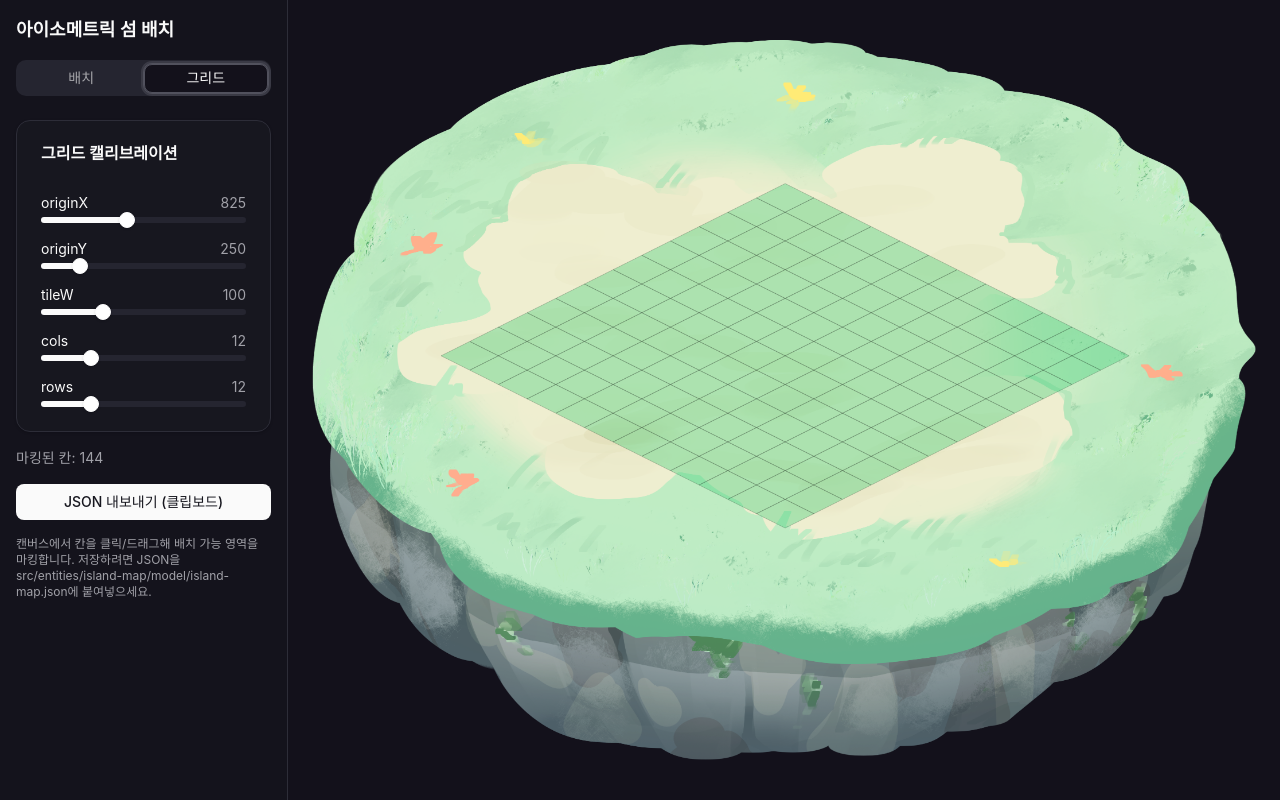
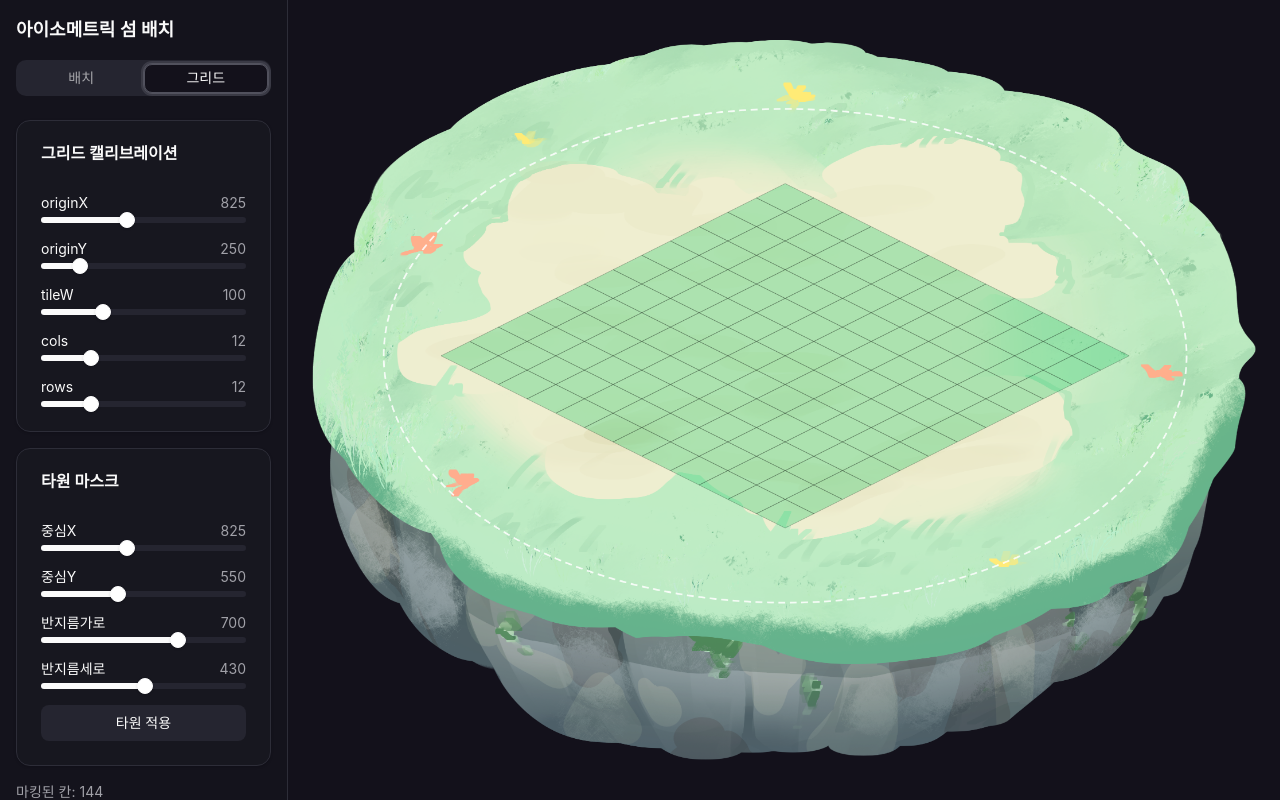
Before and after one commit to jeong-hoi-seok/Isometric-2d_test, a React (Vite) app: page / in a window 1280 px wide. Both pictures are taken after a click on the tab "그리드". Built offline with nearby package versions, Linux system fonts and the light colour scheme.

Commit message:
feat(grid): 타원 마스크 도구와 원형 그리드 오버레이 추가
마름모 전체 대신 placeable 칸만 그려 그리드가 섬 상판 모양을 따르게 하고, 타원 내부 칸 자동 마킹으로 원형 배치 영역을 쉽게 만들기 위함.

```diff
--- a/src/features/edit-island-map/model/store.ts
+++ b/src/features/edit-island-map/model/store.ts
@@ -1,17 +1,21 @@
 import { create } from 'zustand';
 import { cellKey, defaultIslandMap, toPlaceableSet } from '../../../entities/island-map';
-import type { GridParams } from '../../../shared/lib/iso/grid';
+import { cellsInEllipse, type EllipseMask, type GridParams } from '../../../shared/lib/iso/grid';
 
 interface MapState {
   grid: GridParams;
   placeable: Set<string>;
+  ellipseMask: EllipseMask;
   setGridParam: (patch: Partial<GridParams>) => void;
   paintCell: (col: number, row: number, target: boolean) => void;
+  setEllipseMask: (patch: Partial<EllipseMask>) => void;
+  applyEllipseMask: () => void;
 }
 
 export const useMapStore = create<MapState>((set) => ({
   grid: defaultIslandMap.grid,
   placeable: toPlaceableSet(defaultIslandMap.placeable),
+  ellipseMask: { cx: 825, cy: 550, rx: 700, ry: 430 },
   setGridParam: (patch) => set((state) => ({ grid: { ...state.grid, ...patch } })),
   paintCell: (col, row, target) =>
     set((state) => {
@@ -22,4 +26,10 @@ export const useMapStore = create<MapState>((set) => ({
       else next.delete(key);
       return { placeable: next };
     }),
+  setEllipseMask: (patch) =>
+    set((state) => ({ ellipseMask: { ...state.ellipseMask, ...patch } })),
+  applyEllipseMask: () =>
+    set((state) => ({
+      placeable: toPlaceableSet(cellsInEllipse(state.grid, state.ellipseMask)),
+    })),
 }));
--- a/src/features/edit-island-map/ui/GridPanel.tsx
+++ b/src/features/edit-island-map/ui/GridPanel.tsx
@@ -1,10 +1,17 @@
 import { useEffect, useRef, useState } from 'react';
-import type { GridParams } from '../../../shared/lib/iso/grid';
+import type { EllipseMask, GridParams } from '../../../shared/lib/iso/grid';
 import { serializeIslandMap } from '../model/serialize';
 import { useMapStore } from '../model/store';
 import { Button } from '@/shared/ui/button';
 import { Card, CardContent, CardHeader, CardTitle } from '@/shared/ui/card';
 import { Slider } from '@/shared/ui/slider';
+
+const MASK_SLIDERS: { key: keyof EllipseMask; label: string; min: number; max: number; step: number }[] = [
+  { key: 'cx', label: '중심X', min: 0, max: 2000, step: 1 },
+  { key: 'cy', label: '중심Y', min: 0, max: 1500, step: 1 },
+  { key: 'rx', label: '반지름가로', min: 50, max: 1000, step: 5 },
+  { key: 'ry', label: '반지름세로', min: 50, max: 800, step: 5 },
+];
 
 const SLIDERS: { key: keyof GridParams; min: number; max: number; step: number }[] = [
   { key: 'originX', min: 0, max: 2000, step: 1 },
@@ -17,7 +24,10 @@ const SLIDERS: { key: keyof GridParams; min: number; max: number; step: number }
 export function GridPanel() {
   const grid = useMapStore((s) => s.grid);
   const placeable = useMapStore((s) => s.placeable);
+  const ellipseMask = useMapStore((s) => s.ellipseMask);
   const setGridParam = useMapStore((s) => s.setGridParam);
+  const setEllipseMask = useMapStore((s) => s.setEllipseMask);
+  const applyEllipseMask = useMapStore((s) => s.applyEllipseMask);
   const [copied, setCopied] = useState(false);
   const copiedTimerRef = useRef<ReturnType<typeof setTimeout> | null>(null);
 
@@ -62,6 +72,32 @@ export function GridPanel() {
         </CardContent>
       </Card>
 
+      <Card>
+        <CardHeader>
+          <CardTitle>타원 마스크</CardTitle>
+        </CardHeader>
+        <CardContent className="flex flex-col gap-4">
+          {MASK_SLIDERS.map(({ key, label, min, max, step }) => (
+            <div key={key} className="flex flex-col gap-1">
+              <div className="flex justify-between text-sm">
+                <span>{label}</span>
+                <span className="text-muted-foreground">{ellipseMask[key]}</span>
+              </div>
+              <Slider
+                min={min}
+                max={max}
+                step={step}
+                value={[ellipseMask[key]]}
+                onValueChange={([value]) => setEllipseMask({ [key]: value })}
+              />
+            </div>
+          ))}
+          <Button variant="secondary" onClick={applyEllipseMask}>
+            타원 적용
+          </Button>
+        </CardContent>
+      </Card>
+
       <p className="text-sm text-muted-foreground">마킹된 칸: {placeable.size}</p>
       <Button onClick={handleExport}>JSON 내보내기 (클립보드)</Button>
       {copied && <p className="text-sm text-emerald-400">클립보드에 복사됨</p>}
--- a/src/pages/dashboard/ui/DashboardPage.tsx
+++ b/src/pages/dashboard/ui/DashboardPage.tsx
@@ -18,6 +18,7 @@ export function DashboardPage() {
   const [activeTab, setActiveTab] = useState<AsideTab>('place');
   const grid = useMapStore((s) => s.grid);
   const placeable = useMapStore((s) => s.placeable);
+  const ellipseMask = useMapStore((s) => s.ellipseMask);
   const paintCell = useMapStore((s) => s.paintCell);
   const placements = usePlacementStore((s) => s.placements);
   const showGrid = usePlacementStore((s) => s.showGrid);
@@ -72,7 +73,9 @@ export function DashboardPage() {
             placements={placements}
             assets={ASSETS}
             showGrid={isGridTab || showGrid}
-            placeableSet={isGridTab ? placeable : undefined}
+            placeableSet={placeable}
+            showCandidates={isGridTab}
+            ellipsePreview={isGridTab ? ellipseMask : undefined}
             onCellPaint={isGridTab ? handleCellPaint : undefined}
           />
         )}
--- a/src/shared/lib/iso/grid.ts
+++ b/src/shared/lib/iso/grid.ts
@@ -47,3 +47,25 @@ export function cellDiamond(p: GridParams, col: number, row: number): [Point, Po
     { x: top.x - p.tileW / 2, y: top.y + th / 2 },
   ];
 }
+
+export interface EllipseMask {
+  cx: number;
+  cy: number;
+  rx: number;
+  ry: number;
+}
+
+/** 칸 중심이 타원 내부(경계 포함)인 칸 목록 */
+export function cellsInEllipse(p: GridParams, mask: EllipseMask): [number, number][] {
+  const th = tileHeight(p);
+  const cells: [number, number][] = [];
+  for (let col = 0; col < p.cols; col++) {
+    for (let row = 0; row < p.rows; row++) {
+      const top = gridToScreen(p, col, row);
+      const dx = (top.x - mask.cx) / mask.rx;
+      const dy = (top.y + th / 2 - mask.cy) / mask.ry;
+      if (dx * dx + dy * dy <= 1) cells.push([col, row]);
+    }
+  }
+  return cells;
+}
--- a/src/widgets/island-canvas/ui/IslandCanvas.tsx
+++ b/src/widgets/island-canvas/ui/IslandCanvas.tsx
@@ -6,6 +6,7 @@ import {
   cellDiamond,
   isInside,
   screenToGrid,
+  type EllipseMask,
   type GridParams,
 } from '../../../shared/lib/iso/grid';
 import { assetDrawRect } from '../model/asset-rect';
@@ -19,6 +20,10 @@ interface Props {
   showGrid?: boolean;
   /** 에디터: 배치 가능 칸 하이라이트 */
   placeableSet?: Set<string>;
+  /** 에디터: 비placeable 후보 칸도 흐리게 표시 */
+  showCandidates?: boolean;
+  /** 에디터: 타원 마스크 윤곽 미리보기 */
+  ellipsePreview?: EllipseMask;
   /** 에디터: 클릭·드래그로 지나간 칸 (col,row) 콜백 */
   onCellPaint?: (col: number, row: number) => void;
 }
@@ -31,6 +36,8 @@ export function IslandCanvas({
   assets,
   showGrid = false,
   placeableSet,
+  showCandidates = false,
+  ellipsePreview,
   onCellPaint,
 }: Props) {
   const canvasRef = useRef<HTMLCanvasElement>(null);
@@ -47,7 +54,8 @@ export function IslandCanvas({
     ctx.clearRect(0, 0, canvas.width, canvas.height);
     ctx.drawImage(islandImg, 0, 0);
 
-    if (showGrid) drawGridOverlay(ctx, grid, placeableSet);
+    if (showGrid) drawGridOverlay(ctx, grid, placeableSet, showCandidates);
+    if (ellipsePreview) drawEllipsePreview(ctx, ellipsePreview);
 
     for (const placement of placements) {
       const img = assetImgs[placement.assetId];
@@ -98,10 +106,13 @@ export function IslandCanvas({
 function drawGridOverlay(
   ctx: CanvasRenderingContext2D,
   grid: GridParams,
-  placeableSet?: Set<string>,
+  placeableSet: Set<string> | undefined,
+  showCandidates: boolean,
 ) {
   for (let col = 0; col < grid.cols; col++) {
     for (let row = 0; row < grid.rows; row++) {
+      const isPlaceable = placeableSet?.has(cellKey(col, row)) ?? false;
+      if (!isPlaceable && !showCandidates) continue;
       const [top, right, bottom, left] = cellDiamond(grid, col, row);
       ctx.beginPath();
       ctx.moveTo(top.x, top.y);
@@ -109,13 +120,24 @@ function drawGridOverlay(
       ctx.lineTo(bottom.x, bottom.y);
       ctx.lineTo(left.x, left.y);
       ctx.closePath();
-      if (placeableSet?.has(cellKey(col, row))) {
+      if (isPlaceable && showCandidates) {
         ctx.fillStyle = 'rgba(46, 204, 113, 0.35)';
         ctx.fill();
       }
-      ctx.strokeStyle = 'rgba(0, 0, 0, 0.25)';
+      ctx.strokeStyle = isPlaceable ? 'rgba(0, 0, 0, 0.3)' : 'rgba(0, 0, 0, 0.08)';
       ctx.lineWidth = 1;
       ctx.stroke();
     }
   }
 }
+
+function drawEllipsePreview(ctx: CanvasRenderingContext2D, mask: EllipseMask) {
+  ctx.save();
+  ctx.beginPath();
+  ctx.ellipse(mask.cx, mask.cy, mask.rx, mask.ry, 0, 0, Math.PI * 2);
+  ctx.strokeStyle = 'rgba(255, 255, 255, 0.85)';
+  ctx.lineWidth = 3;
+  ctx.setLineDash([12, 8]);
+  ctx.stroke();
+  ctx.restore();
+}
```
Also changed, not shown: 2 other files (tests, documents, lock files or other folders).
